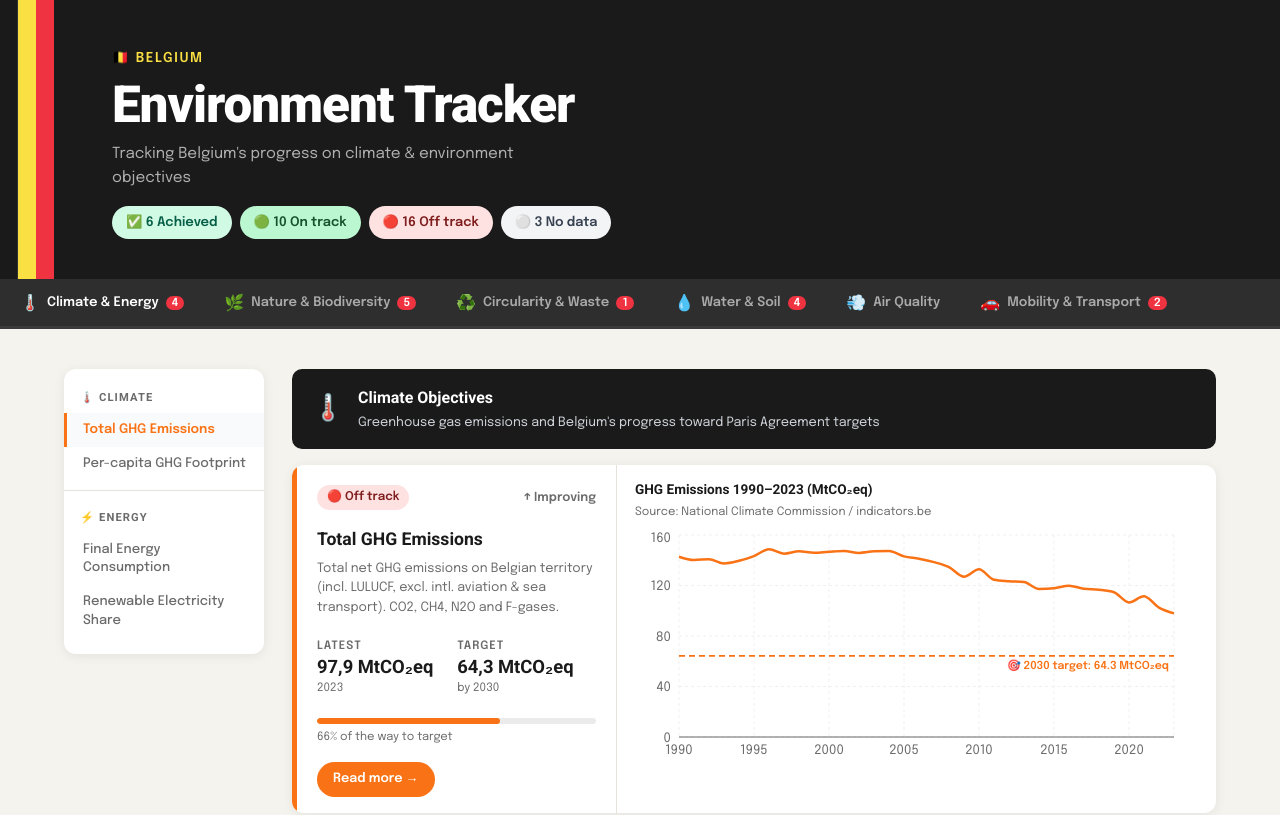
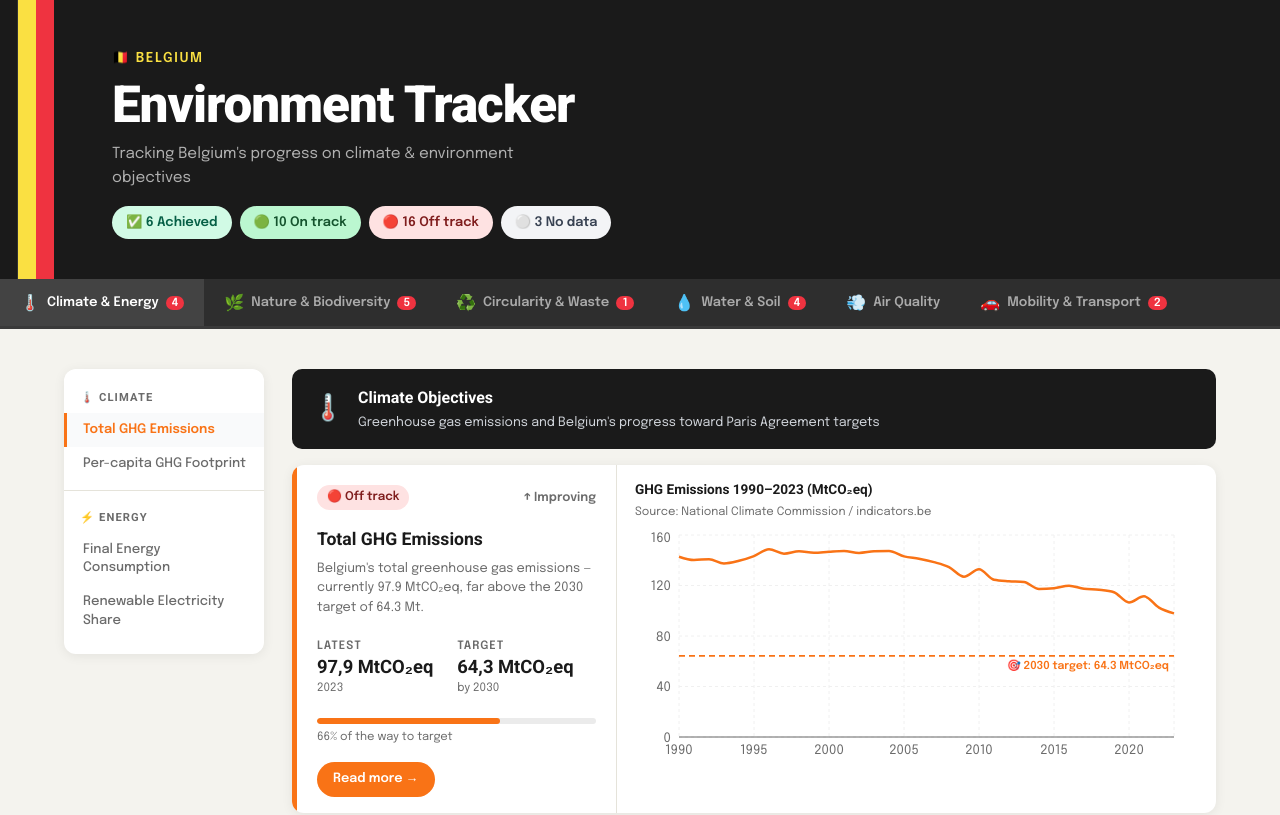
Before and after one commit to TjokMeuwissen/Belgium-Environment-Tracker, a Next.js app: page / in a window 1280 px wide. Shown: the top 815 px of the page. Built offline with nearby package versions, Linux system fonts and the light colour scheme.

Commit message:
Add files via upload

```diff
--- a/app/components/ClimateEnergyTab.tsx
+++ b/app/components/ClimateEnergyTab.tsx
@@ -156,7 +156,11 @@ function WideCard({
           <span className="trend">{TREND_ICON[ind.trend ?? ''] ?? '—'} {ind.trend ?? '—'}</span>
         </div>
         <h3 className="card-title" style={{ marginTop: 10, fontSize: '1.1rem' }}>{ind.indicator}</h3>
-        {ind.description && <p className="card-desc" style={{ WebkitLineClamp: 3 }}>{ind.description}</p>}
+        {ind.description && (
+          <p className="card-desc">
+            {(ind as any).short_description || ind.description}
+          </p>
+        )}
         <div className="card-values" style={{ marginTop: 12 }}>
           <div className="value-block">
             <span className="value-label">Latest</span>
```
